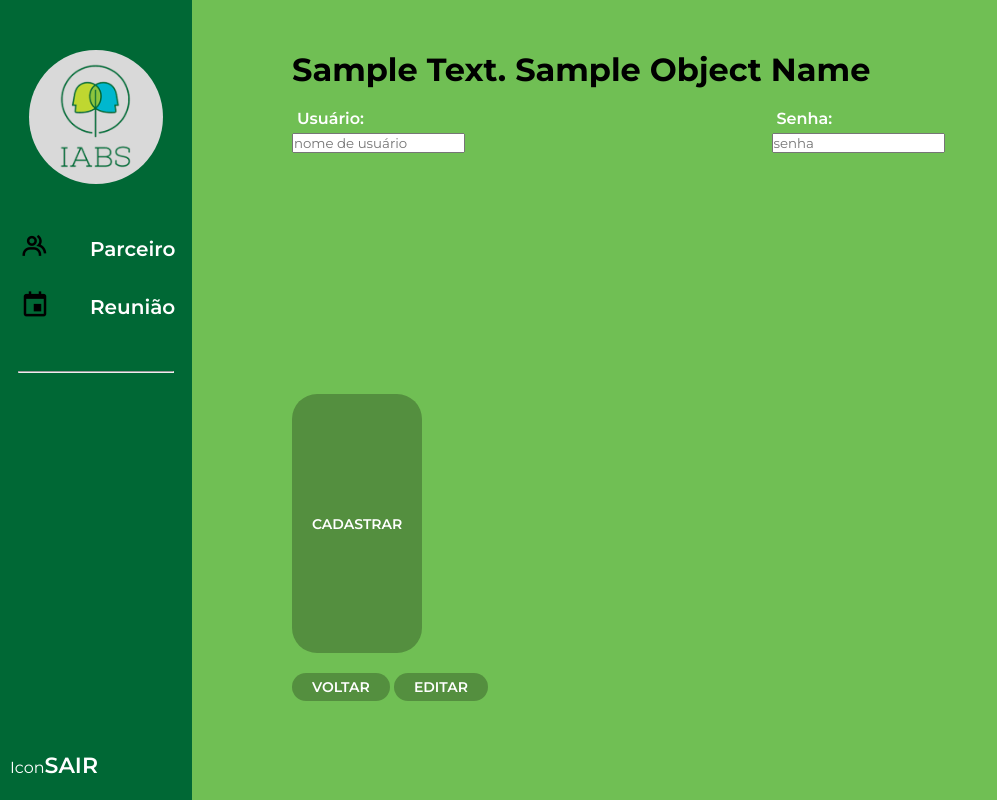
After one commit to jpedrotorres/IABS-ONG, a Django app: template web_app/contatos/templates/base/base_form_page.html in a window 1280 px wide. The commit adds this page. Shown: the whole page, without its empty margins (0-997 px from the left). Run offline with Django 5.2, Linux system fonts and the light colour scheme; tables that the repository leaves empty hold one stand-in row (values such as "Sample post"); the template is opened without the code that fills it: values that come from a table or form of the project are taken from there, most other values are stand-ins (such as "Sample title", 1, 10 or a date in 2020).

Commit message:
Criação da página para cadastrar dados de parceiro e alteração no título das páginas

```diff
--- /dev/null
+++ b/web_app/contatos/templates/base/base_form_page.html
@@ -0,0 +1,34 @@
+{% extends "base/base.html" %}
+{% block title %}{{ action_text }} {{ object_name }}{% endblock %}
+
+{% block content %}
+    <main class="main-info-page">
+        <h1 class="title-info-page">{{ action_text }} {{ object_name }}</h1>
+        <div class="form-info">
+			<form method="post">
+				{% csrf_token %}
+				{% for field in form %}
+					<div class="form-group">
+						<span class="text-label-info">{{ field.label_tag }}</span>
+						{% if field.name == 'tipo' %}
+							<div class="radio-container">
+							{% for radio in field %}
+								<div class="radio-option">
+								{{ radio.tag }} <label for="{{radio.id_for_label}}" class="text-label-info text-label-info-radio">{{ radio.choice_label }}</label>
+								</div>
+							{% endfor %}
+							</div>
+						{% else %}
+							{{ field }}
+						{% endif %}
+					</div>
+				{% endfor %}
+				<button type="submit" class="btn-data-page btn-data-submit">cadastrar</button>
+			</form>
+			<div class="btn-data-page-container">
+				<button onclick="window.history.back()" class="btn-data-page">voltar</button>
+				<a href="#" class="btn-data-page">editar</a>
+			</div>
+        </div>
+    </main>
+{% endblock %}
--- a/web_app/contatos/templates/base/base_info_page.html
+++ b/web_app/contatos/templates/base/base_info_page.html
@@ -1,4 +1,6 @@
 {% extends "base/base.html" %}
+{% block title %}Detalhes de {{ object_name|default:"Registro" }}{% endblock %}
+
 {% block content %}
     <main class="main-info-page">
         <h1 class="title-info-page">detalhes de {{ object_name|default:"Registro" }}</h1>
```
